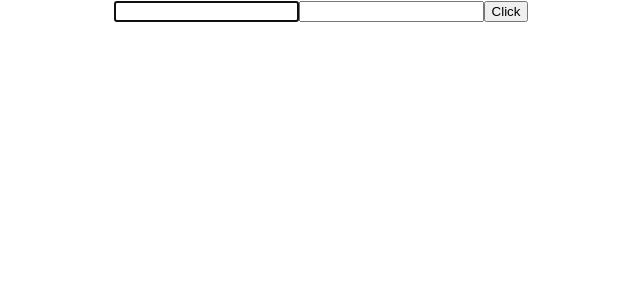
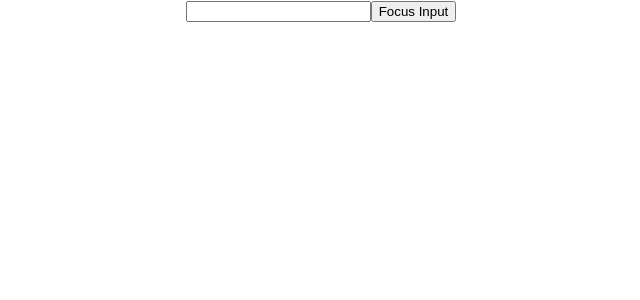
Before and after one commit to Vivek-Bhagat/React.js-source-codes-with-examples, a React (Create React App) app: page / in a window 1280 px wide. Shown: the top 300 px of the page, without its empty margins (319-959 px from the left). Built offline with nearby package versions, Linux system fonts and the light colour scheme.

Commit message:
refereforwarding reference

```diff
--- a/src/App.js
+++ b/src/App.js
@@ -2,7 +2,8 @@
 // import React, { Component } from 'react'
 // import logo from './logo.svg';
 import "./App.css";
-import RefDemo from "./components/RefDemo";
+import InputParent from "./components/InputParent";
+// import RefDemo from "./components/RefDemo";
 // import PureCompp from "./components/PureCompp";
 // import ParentCompp from "./components/ParentCompp";
 
@@ -63,7 +64,8 @@
         {/* < Fragment /> */}
         {/* < Table /> */}
         {/* < ParentCompp/> */}
-        < RefDemo />
+        {/* < RefDemo /> */}
+        < InputParent />
       </div>
     );
   }
--- /dev/null
+++ b/src/components/Input.js
@@ -0,0 +1,20 @@
+import React, { Component } from 'react'
+
+class Input extends Component {
+    constructor(props) {
+      super(props)
+
+      this.inputRef = React.createRef()
+    }
+
+    focusInput(){
+        this.inputRef.current.focus()
+    }
+  render() {
+    return (
+      < input type="text" ref={this.inputRef} />
+    )
+  }
+}
+
+export default Input
--- /dev/null
+++ b/src/components/InputParent.js
@@ -0,0 +1,24 @@
+import React, { Component } from 'react'
+import Input from './Input'
+
+ class InputParent extends Component {
+    constructor(props) {
+      super(props)
+    this.componentRef = React.createRef()
+    }
+
+    clickHandler = () => {
+        this.componentRef.current.focusInput()
+        alert()
+    }
+  render() {
+    return (
+      <div>
+        <Input ref={this.componentRef} />
+        < button onClick={this.clickHandler}>Focus Input</button>
+        </div>
+    )
+  }
+}
+
+export default InputParent
```
